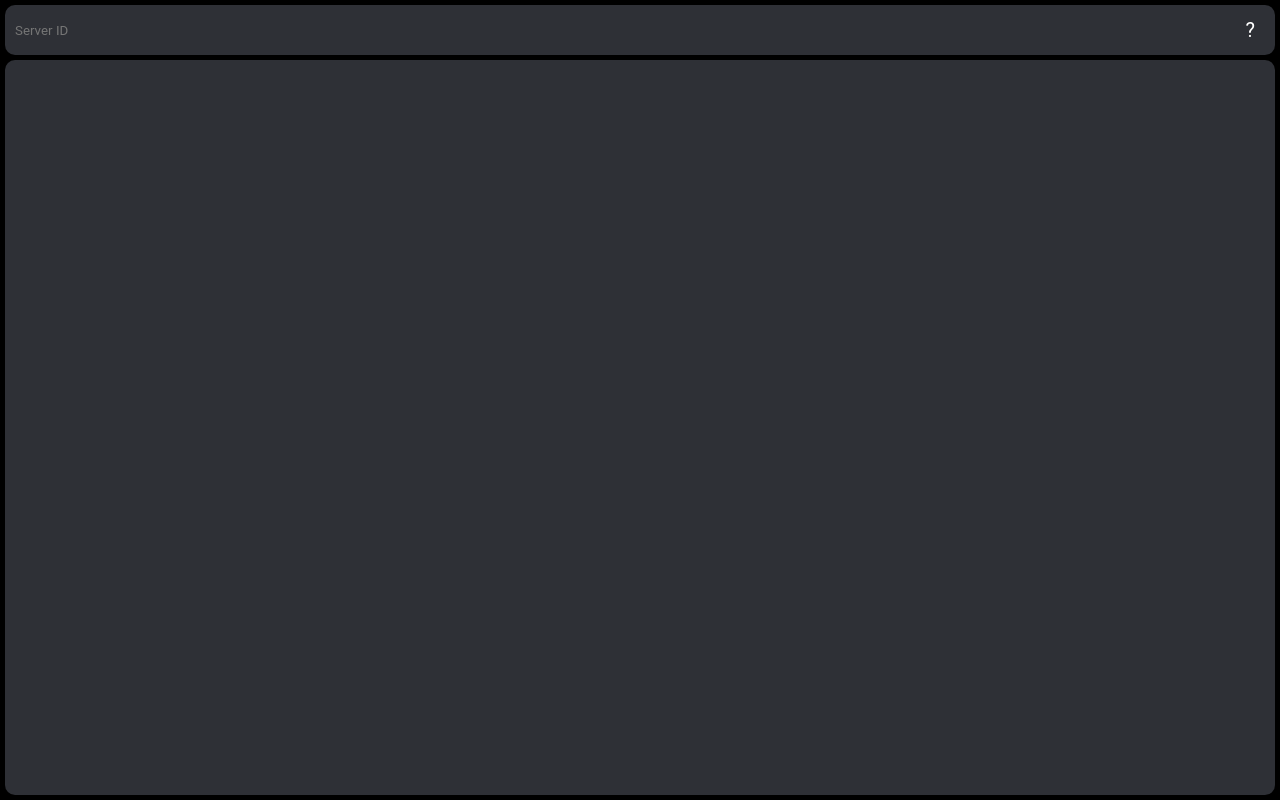
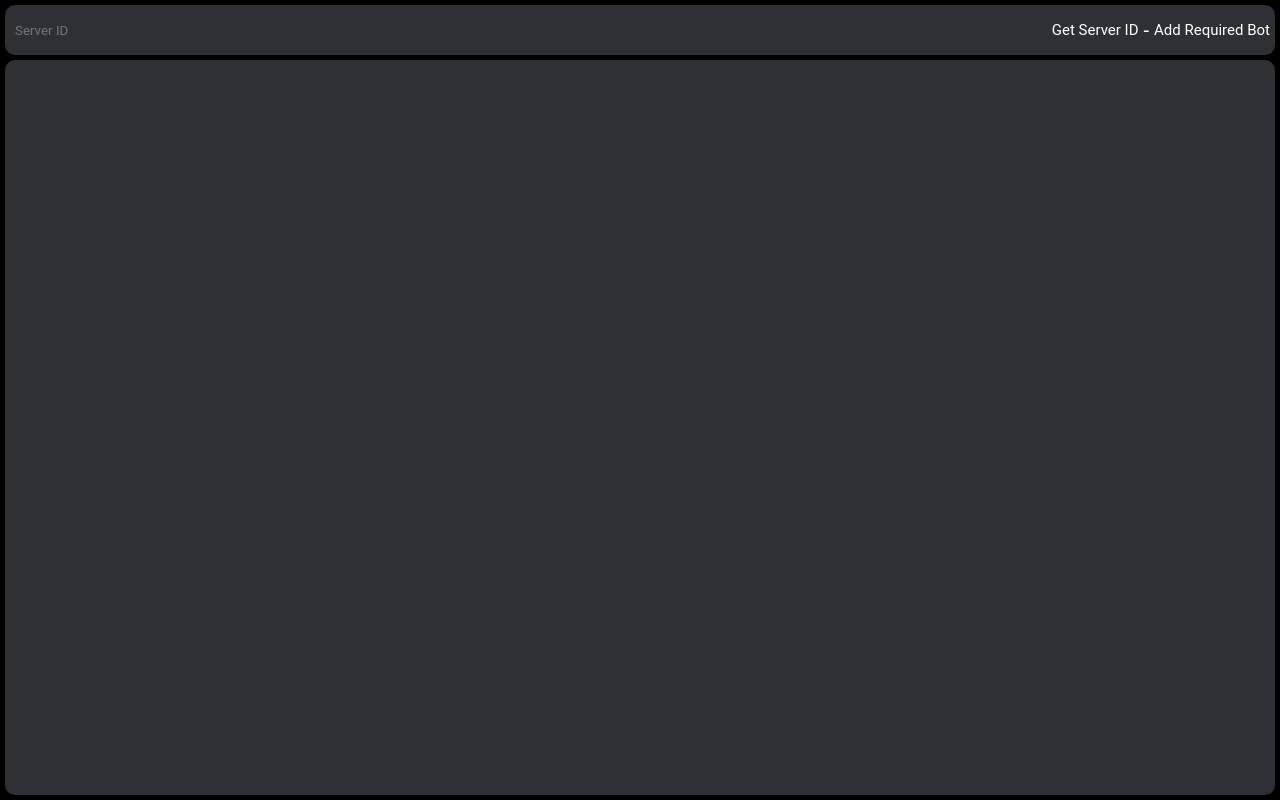
Before and after one commit to CHSUnblocked/discod-unblock, a plain HTML site: page index.html in a window 1280 px wide. Drawn offline with Linux system fonts and the light colour scheme.

Commit message:
Update index.html

```diff
--- a/index.html
+++ b/index.html
@@ -15,7 +15,19 @@
           onchange="update()"
           placeholder="Server ID"
         />
-        <a href="https://www.alphr.com/discord-find-server-id/">?</a>
+        <a
+          target="_blank"
+          href="https://www.alphr.com/discord-find-server-id/"
+          title="Do this at home!"
+          >Get Server ID</a
+        >
+        -
+        <a
+          target="_blank"
+          href="https://add.widgetbot.io/"
+          title="Do this at home!"
+          >Add Required Bot</a
+        >
       </div>
       <iframe id="frame"></iframe>
     </div>
@@ -56,7 +68,9 @@
         background-color: #2e3036;
         border-radius: 10px;
         display: flex;
+        color: white;
         align-items: center;
+        font-size: 20px;
       }
       #frame {
         flex-grow: 1;
@@ -76,9 +90,10 @@
       }
       a {
         color: white;
-        font-size: 20px;
+        font-size: 15px;
         text-decoration: none;
-        padding: 20px;
+        padding: 5px;
+        white-space: nowrap;
       }
     </style>
   </body>
```
